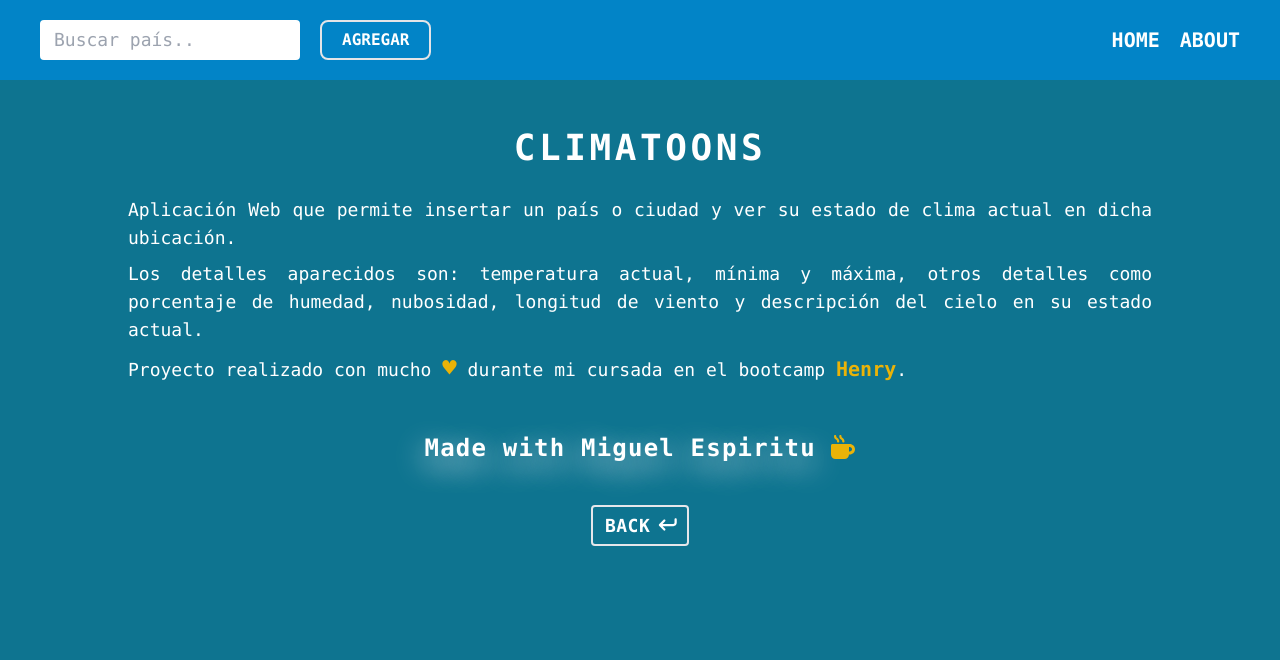
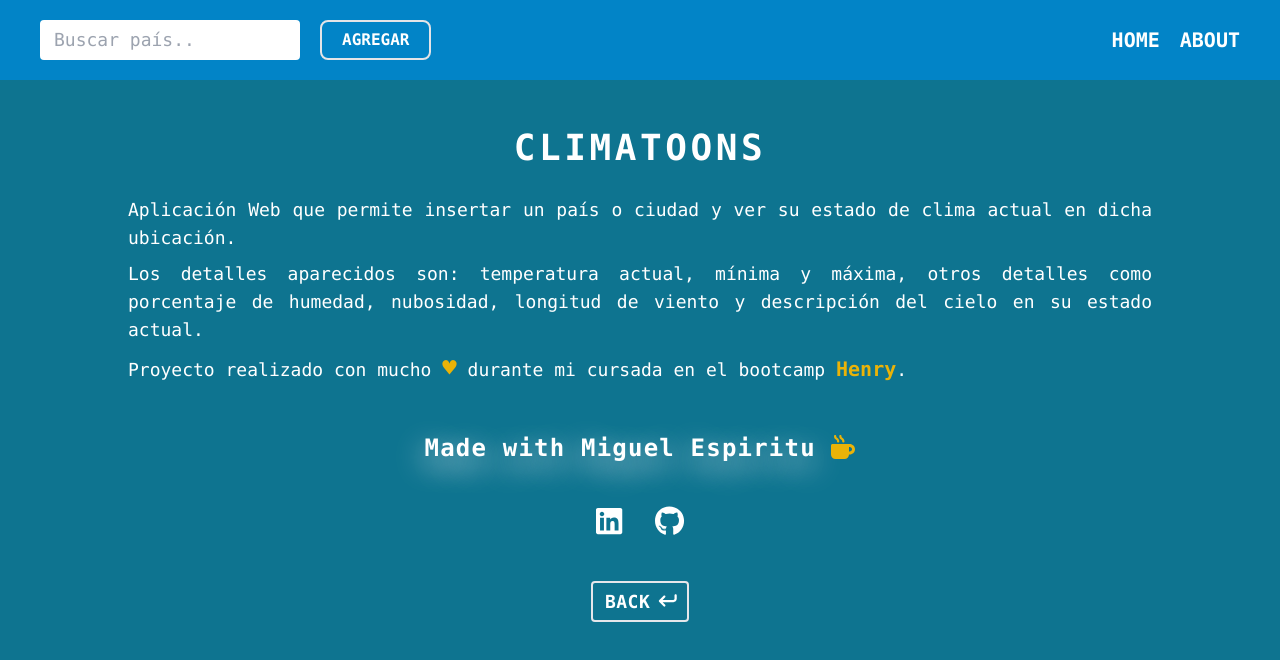
Before and after one commit to Eifro/app-weather, a React (Create React App) app: page /about in a window 1280 px wide. Shown: the top 660 px of the page. Built offline with nearby package versions, Linux system fonts and the light colour scheme.

Commit message:
social add, end

```diff
--- a/package.json
+++ b/package.json
@@ -4,6 +4,7 @@
   "private": true,
   "dependencies": {
     "@fortawesome/fontawesome-svg-core": "^6.2.0",
+    "@fortawesome/free-brands-svg-icons": "^6.2.0",
     "@fortawesome/free-solid-svg-icons": "^6.2.0",
     "@fortawesome/react-fontawesome": "^0.2.0",
     "@reduxjs/toolkit": "^1.8.3",
--- a/public/index.html
+++ b/public/index.html
@@ -9,22 +9,7 @@
       name="description"
       content="Web site created using create-react-app"
     />
-    <link rel="apple-touch-icon" href="%PUBLIC_URL%/logo192.png" />
-    <!--
-      manifest.json provides metadata used when your web app is installed on a
-      user's mobile device or desktop. See https://developers.google.com/web/fundamentals/web-app-manifest/
-    -->
-    <link rel="manifest" href="%PUBLIC_URL%/manifest.json" />
-    <!--
-      Notice the use of %PUBLIC_URL% in the tags above.
-      It will be replaced with the URL of the `public` folder during the build.
-      Only files inside the `public` folder can be referenced from the HTML.
-
-      Unlike "/favicon.ico" or "favicon.ico", "%PUBLIC_URL%/favicon.ico" will
-      work correctly both with client-side routing and a non-root public URL.
-      Learn how to configure a non-root public URL by running `npm run build`.
-    -->
-    <title>React App</title>
+    <title>ClimaToons | App Weather</title>
   </head>
   <body>
     <noscript>You need to enable JavaScript to run this app.</noscript>
--- a/src/components/About.jsx
+++ b/src/components/About.jsx
@@ -4,6 +4,7 @@ import { Link } from 'react-router-dom';
 /* imp font awesome */
 import { FontAwesomeIcon } from "@fortawesome/react-fontawesome";
 import { faArrowTurnDown, faMugHot } from "@fortawesome/free-solid-svg-icons";
+import Social from "./Social";
 
 export default function About() {
   return (
@@ -31,6 +32,7 @@ export default function About() {
             cursada en el bootcamp <span className="text-yellow-500 font-bold text-xl">Henry</span>.
           </p>
           <p className="font-bold tracking-wider text-2xl text-shadow-xl mt-10 text-center">Made with Miguel Espiritu <FontAwesomeIcon icon={faMugHot} className="text-yellow-500" /></p>
+          <Social />
         </div>
         <Link to='/home' className="btn-back-home border-2 px-3 py-2 rounded text-lg font-bold uppercase tracking-wide hover:bg-white hover:text-zinc-600 transition duration-600">Back <FontAwesomeIcon icon={faArrowTurnDown} className="rotate-90" /> </Link>
       </div>
--- a/src/components/LandingPage.jsx
+++ b/src/components/LandingPage.jsx
@@ -4,6 +4,7 @@ import weather from "../assets/weather.svg";
 /* fontawesome */
 import { FontAwesomeIcon } from "@fortawesome/react-fontawesome";
 import { faCircleRight } from "@fortawesome/free-solid-svg-icons";
+import Social from './Social';
 
 function LandingPage() {
 
@@ -17,6 +18,7 @@ function LandingPage() {
         <Link to='/home' className="btn-started bg-indigo-600 px-8 py-3 text-white font-bold text-xl rounded hover:bg-indigo-400 transition duration-500">
           Empezar <FontAwesomeIcon icon={faCircleRight} />
         </Link>
+        <Social />
       </div>
     </div>
   );
--- /dev/null
+++ b/src/components/Social.jsx
@@ -0,0 +1,35 @@
+/* fontawesome */
+import { FontAwesomeIcon } from "@fortawesome/react-fontawesome";
+import { faLinkedin, faGithub } from "@fortawesome/free-brands-svg-icons";
+
+function Social() {
+  let links = [
+    {
+      name: "Linkedin",
+      icon: faLinkedin,
+      link: "https://www.linkedin.com/in/miguel-espiritu/",
+    },
+    { name: "Github", icon: faGithub, link: "https://github.com/Eifro" },
+  ];
+
+  return (
+    <div className="social mt-8">
+      <ul className="flex items-center justify-center gap-8">
+        {links.map((link) => (
+          <li key={link.name}>
+            <a
+              href={link.link}
+              className="text-white text-3xl transition duration-600 ease-in hover:text-zinc-400"
+              target='_blank'
+              rel="noreferrer"
+            >
+              <FontAwesomeIcon icon={link.icon} />
+            </a>
+          </li>
+        ))}
+      </ul>
+    </div>
+  );
+}
+
+export default Social;
```
Also changed, not shown: 1 other file (tests, documents, lock files or other folders).
